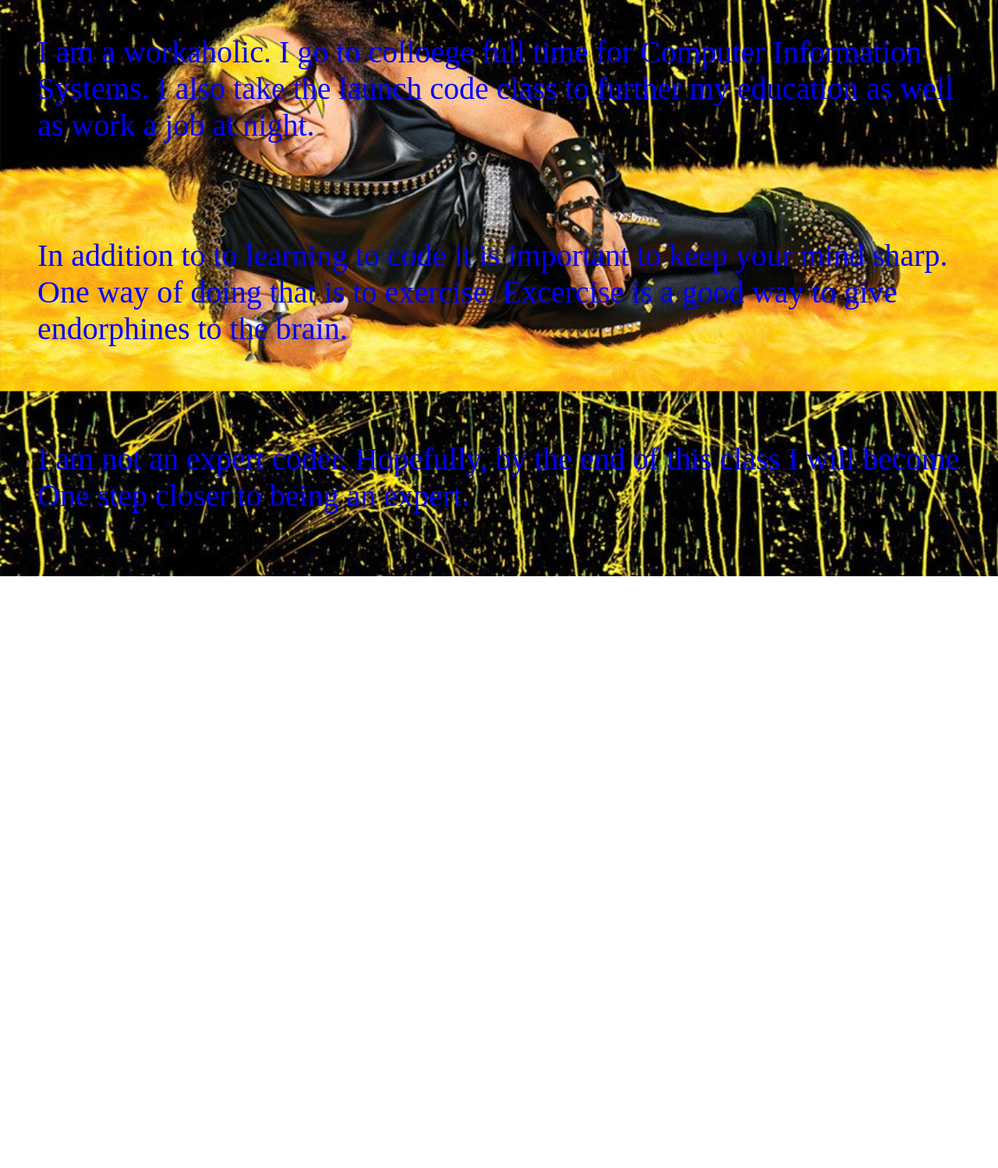
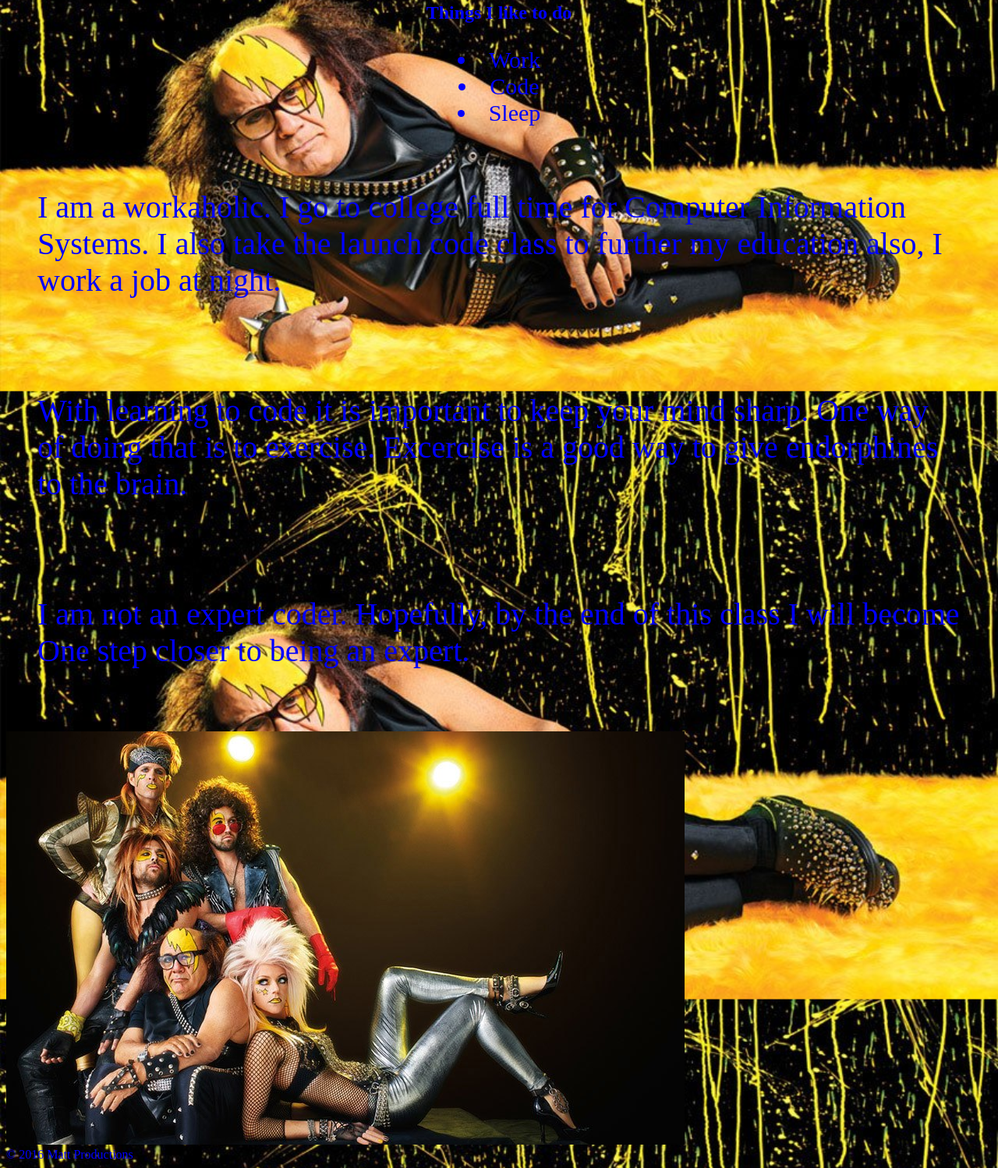
Before and after one commit to matt3313/html-me-something, a plain HTML site: page index.html in a window 1280 px wide. Shown: the part 278-1776 px from the top of the page at 78% size. Before the commit the page ends 1017 px from the top, so only its background shows below. Drawn offline with Linux system fonts and the light colour scheme.

Commit message:
2nd commit

```diff
--- a/index.html
+++ b/index.html
@@ -4,10 +4,13 @@
     <meta charset="UTF-8">
     <meta name="viewport" content="width=device-width, initial-scale=1.0">
     <meta http-equiv="X-UA-Compatible" content="ie=edge">
-    <title>Document</title>
+    <title>My Page</title>
     <link rel="stylesheet" type="text/css" href="style.css">
 </head>
 <body>
+    <header>
+        <p>Hey!</p>
+    </header>
     <div class="topnav">
         <a href="#home">Home</a>
         <a href="#news">News</a>
@@ -26,11 +29,11 @@
     </body>
 
     <p>
-        I am a workaholic. I go to colloege full time for Computer Information Systems. I also take the launch code
-        class to further my education as well as work a job at night.
+        I am a workaholic. I go to college full time for Computer Information Systems. I also take the launch code
+        class to further my education also, I work a job at night.
     </p>
     <p>
-        In addition to to learning to code it is important to keep your mind sharp.
+        With learning to code it is important to keep your mind sharp.
         One way of doing that is to exercise. Excercise is a good way to give endorphines
         to the brain.
     </p>
@@ -38,5 +41,12 @@
         I am not an expert coder. Hopefully, by the end of this class I will become One
         step closer to being an expert.
     </p>
+    <div class = "img">
+        <img src="images/group.jpg" alt="The gang">
+
+    </div>
+    <footer>
+        &copy; 2016 Matt Productions
+    </footer>
 </body>
 </html>
--- a/style.css
+++ b/style.css
@@ -1,5 +1,5 @@
 body {
-    background-image: url("frank.jpg");
+    background-image: url("images/frank.jpg");
     background-repeat:repeat-y;
     background-size: 100%;
     color: blue;
@@ -36,3 +36,6 @@ h2 {
 .list{
     margin: auto;
 }
+div.class {
+    background-color: black;
+}
```
Also changed, not shown: images/frank.jpg (renamed from frank.jpg), images/group.jpg (added).
